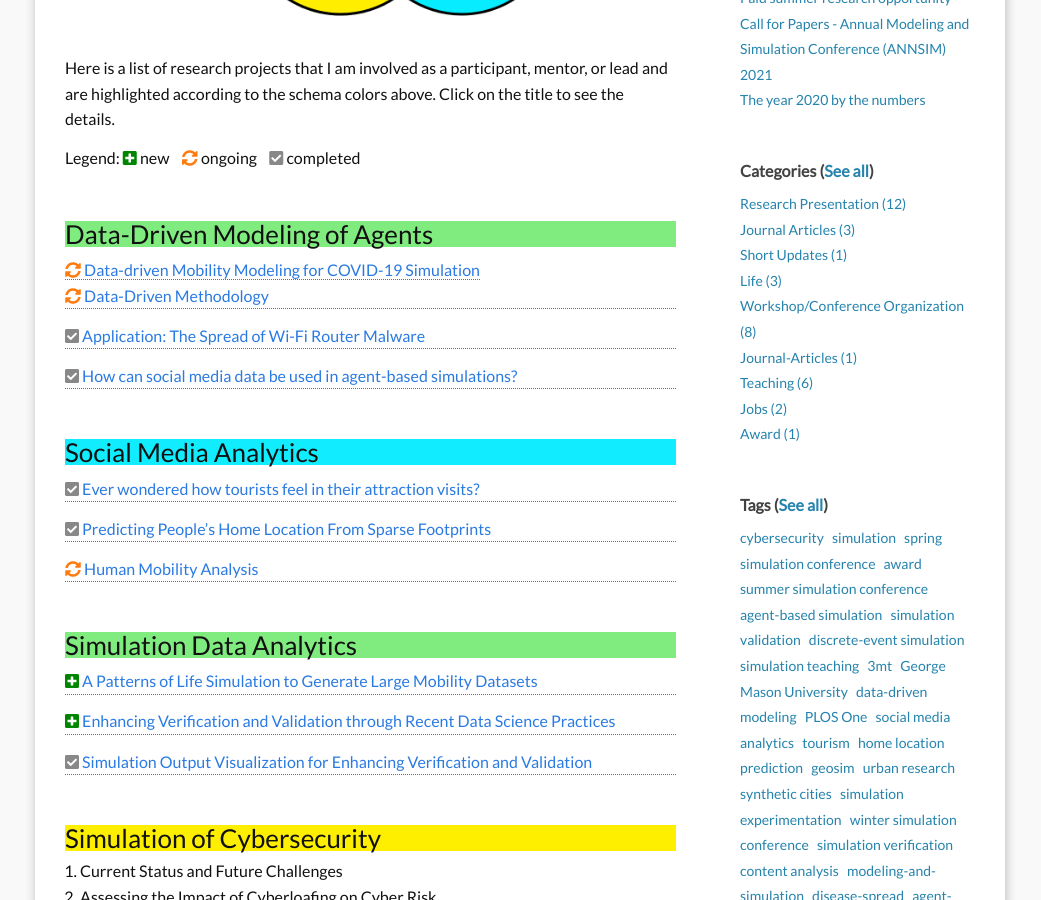
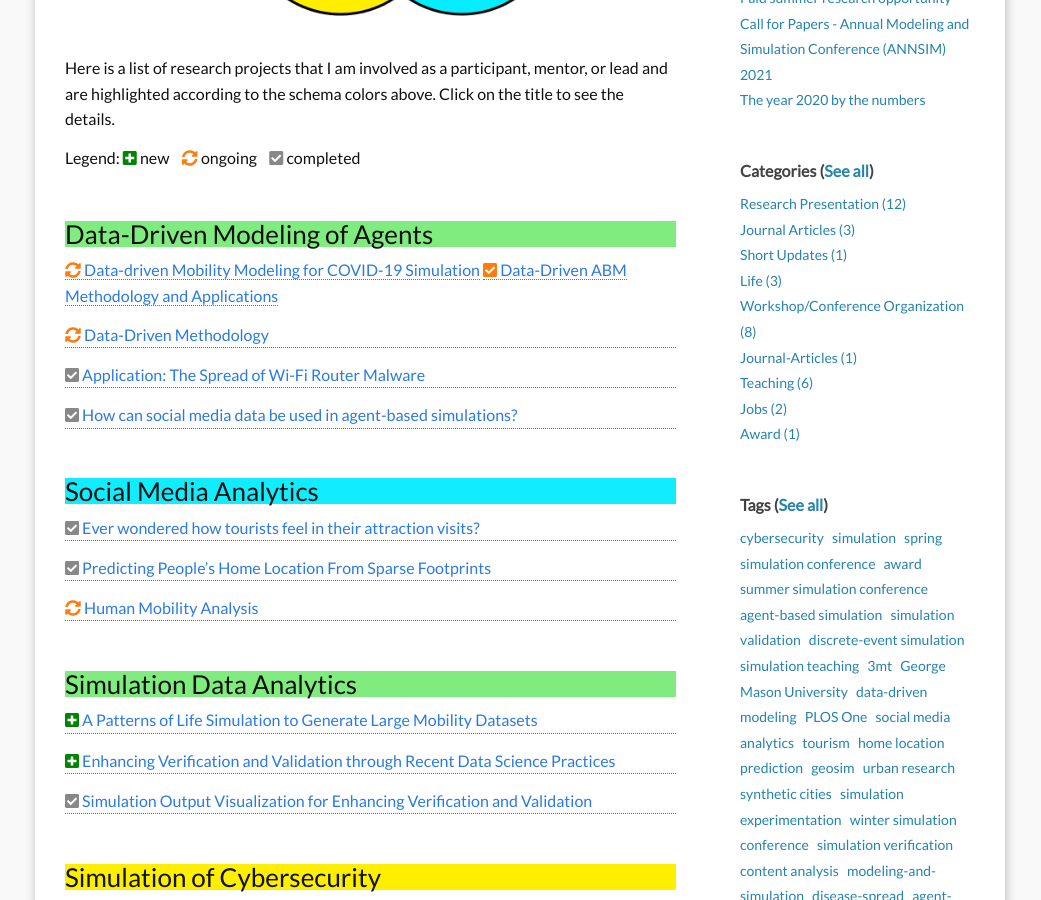
Before and after one commit to hamdikavak/hamdikavak.github.io, a Jekyll site: the page built from c0_research.md, in a window 1280 px wide and 900 px high, scrolled down 756 px. Shown: the whole window, without its empty margins (120-1161 px from the left). Built offline with Jekyll 4.4.1, drawn with Linux system fonts in a browser that asks for light colours; nearby versions of some CDN libraries.

Commit message:
Data-Driven page link

```diff
--- a/c0_research.md
+++ b/c0_research.md
@@ -34,6 +34,9 @@ Legend: <i style="color:#008500" class="fas fa-plus-square"></i> new &nbsp;&nbsp
 <h3 class="hl_DSForMS">Data-Driven Modeling of Agents</h3>
 
 [<i style="color:#FE7B0E" class="fas fa-sync-alt"></i> Data-driven Mobility Modeling for COVID-19 Simulation]({{ site.baseurl }}/research/data-driven-mobility-covid-19/)
+[<i style="color:#FE7B0E" class="fas fa-check-square"></i> Data-Driven ABM Methodology and Applications]({{ site.baseurl }}/research/data-driven-abm-methodology/)
+
+
 {% include_relative rsc/summary/dd/method.html %}
 {% include_relative rsc/summary/dd/wifi.html %}
 {% include_relative rsc/summary/dd/sm.html %}
```
